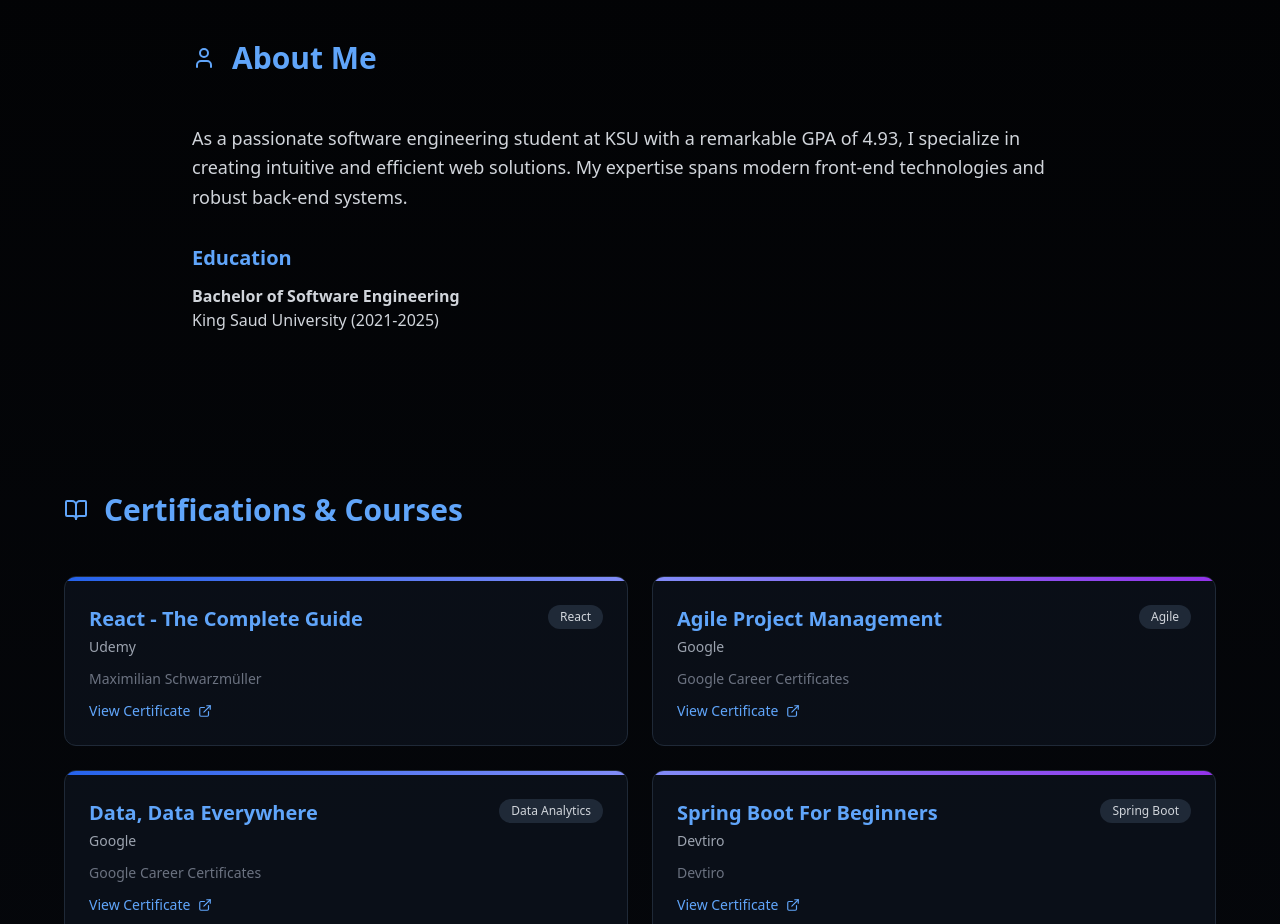
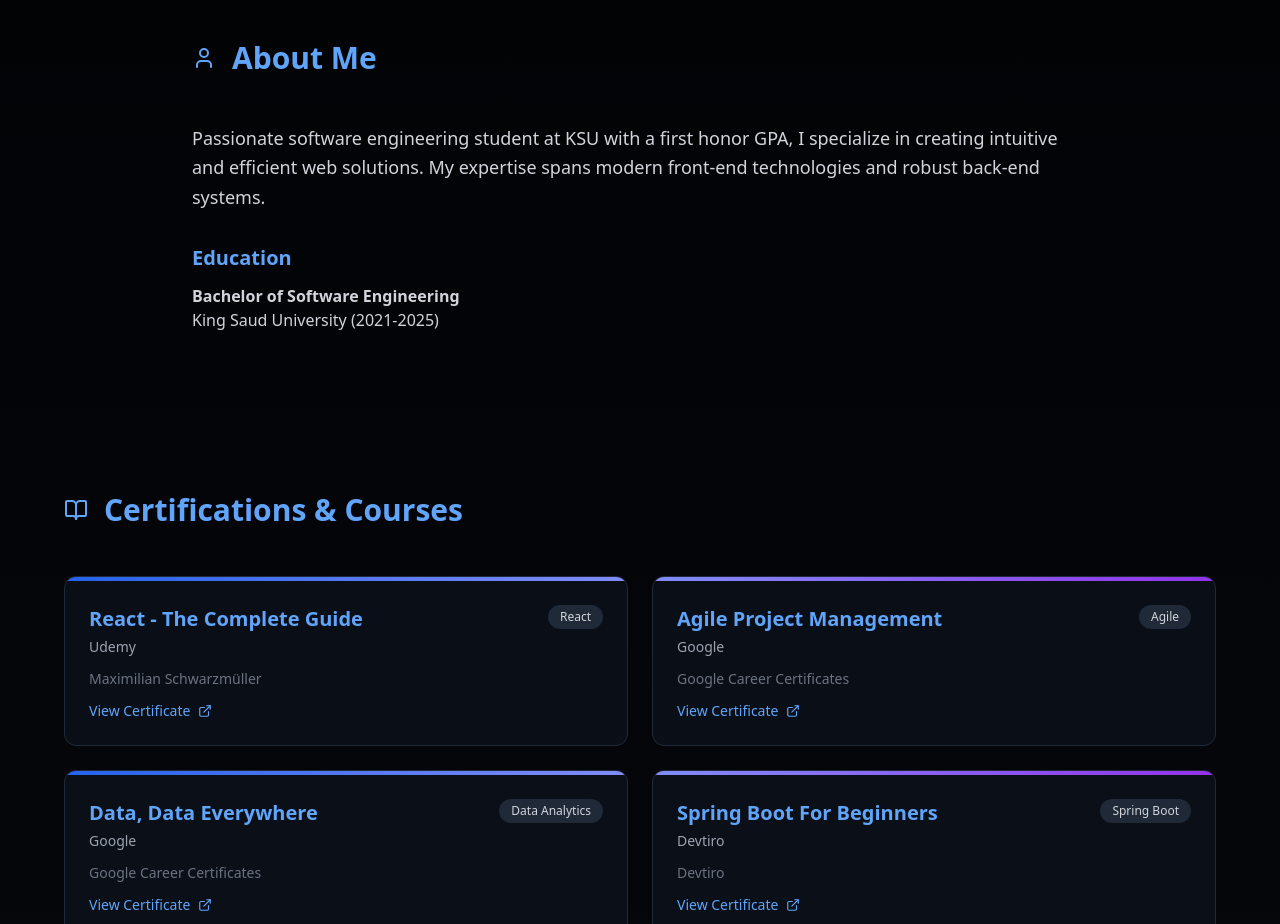
Before and after one commit to mohdoalomar/Portfolio, a React (Vite) app in the folder Portfolio/: page / in a window 1280 px wide. Shown: the part 840-1764 px from the top of the page. Built offline with nearby package versions, Linux system fonts and the light colour scheme.

Commit message:
about me edit

```diff
--- a/Portfolio/src/components/Portfolio.jsx
+++ b/Portfolio/src/components/Portfolio.jsx
@@ -163,8 +163,8 @@ const Portfolio = () => {
 
           <div className="space-y-8">
             <p className="text-gray-300 leading-relaxed text-lg">
-              As a passionate software engineering student at KSU with a
-              remarkable GPA of 4.93, I specialize in creating intuitive and
+              Passionate software engineering student at KSU with a
+              first honor GPA, I specialize in creating intuitive and
               efficient web solutions. My expertise spans modern front-end
               technologies and robust back-end systems.
             </p>
```
